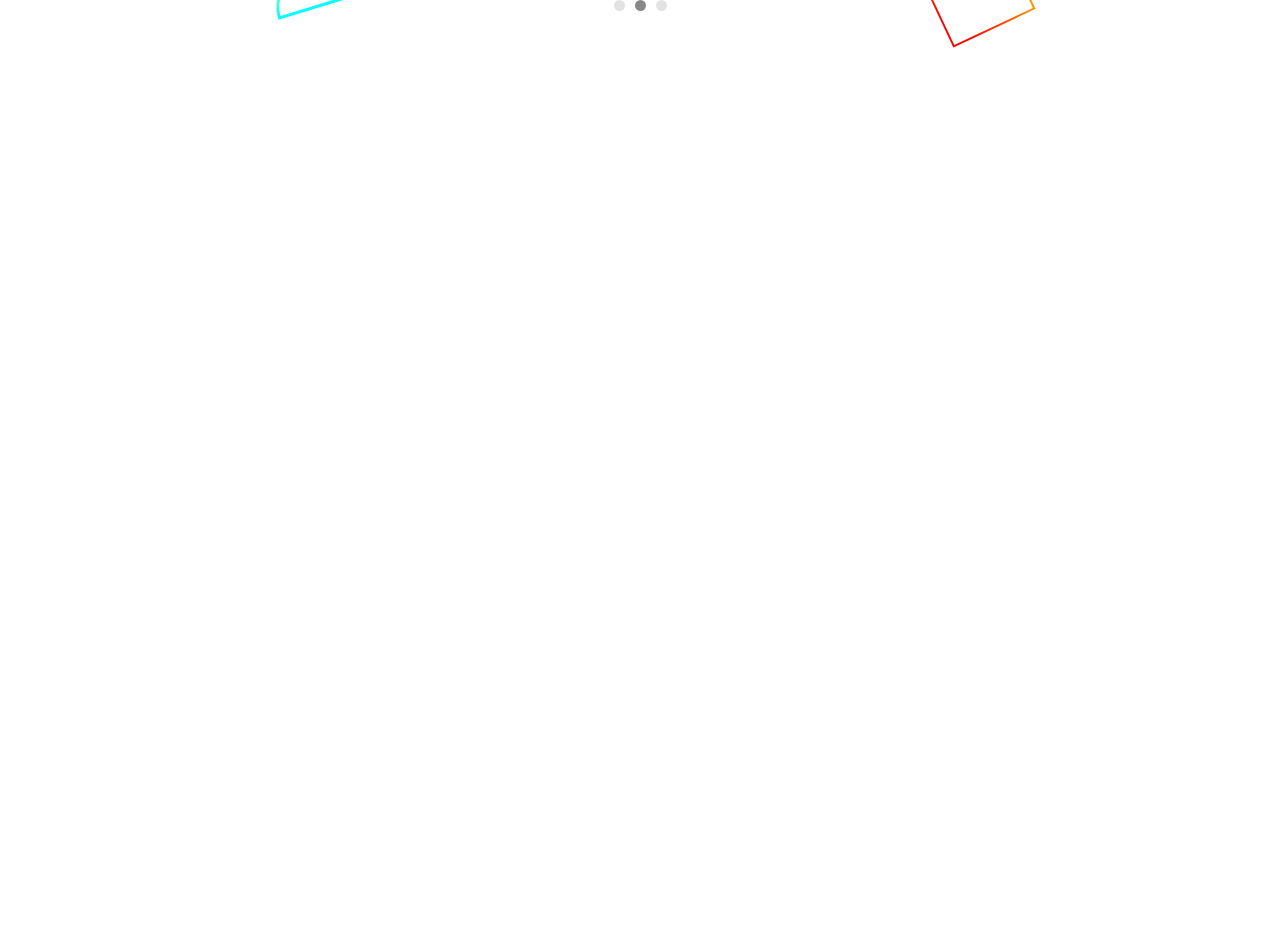
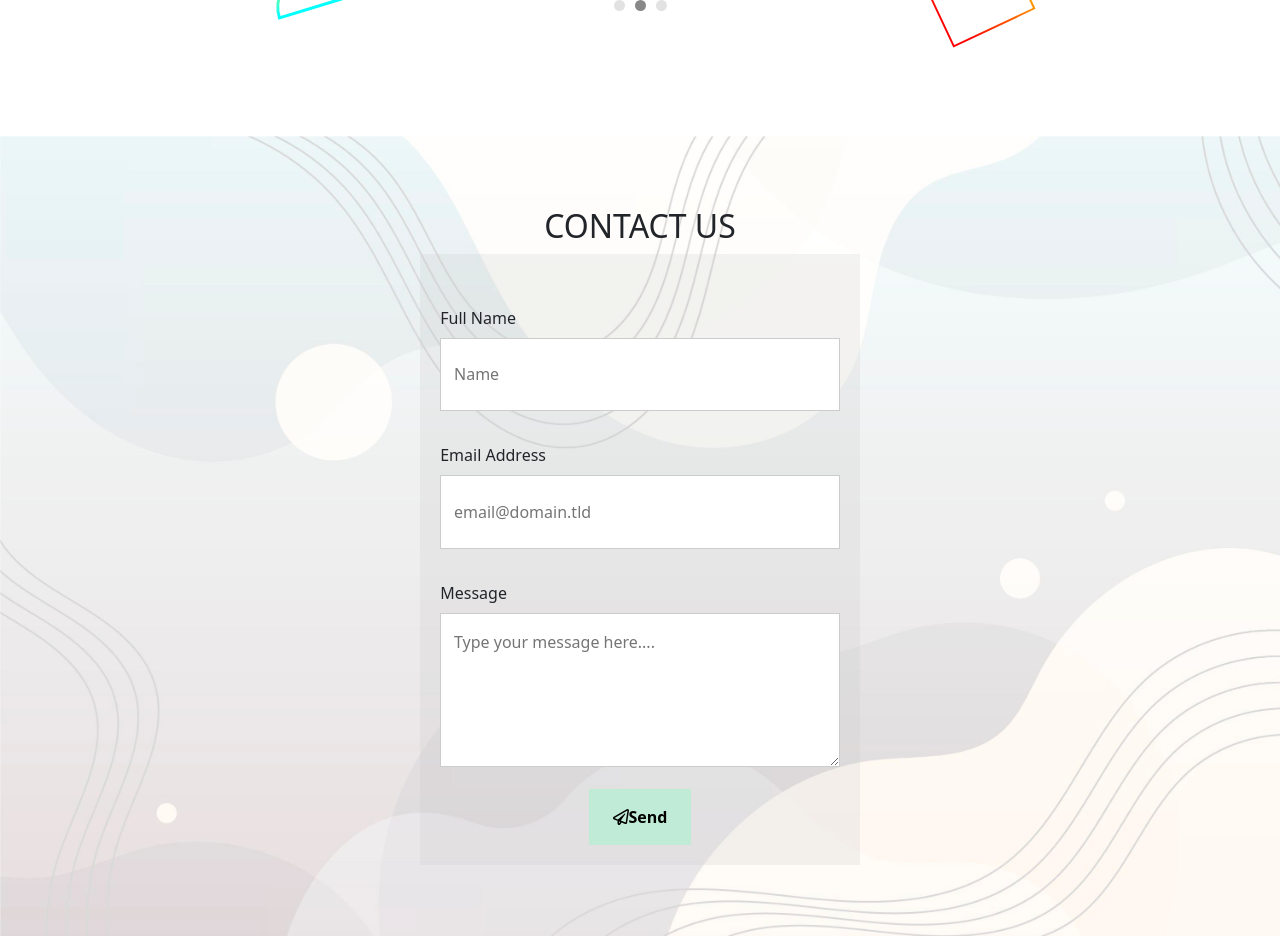
Before and after one commit to djmagnusa/ten-site, a React (Create React App) app: page / in a window 1280 px wide. Shown: the part 2340-3276 px from the top of the page. Before the commit the page ends 2476 px from the top, so only its background shows below. Built offline with nearby package versions, Linux system fonts and the light colour scheme.

Commit message:
Style contact section

```diff
--- a/src/App.css
+++ b/src/App.css
@@ -196,3 +196,104 @@ img[alt="logo"] {
   border: none;
   background: #888
 }
+
+/* contact us  */
+
+.contact-container{
+  display: flex;
+  align-items: center;
+  justify-content: center;
+  background-image: url("./images/contact.jpg");
+  background-size: cover;
+  background-repeat: no-repeat;
+  height: 800px;
+
+
+}
+
+.contact-container h2{
+    text-align: center;
+}
+
+.contact-container .wrapper .form-group:last-child{
+   display: flex;
+   text-align: center;
+   align-items: center;
+   justify-content: center;
+}
+
+form,
+input,
+textarea,
+button {
+  font-family: inherit;
+  font-size: initial;
+}
+
+.contact-container form{
+  box-sizing: border-box;
+  padding: 20px;
+  background-color: rgba(192,192,192,0.2);
+  box-shadow: #888;
+}
+.form-group label {
+  display: block;
+  margin: 2rem 0 0.5rem 0;
+}
+.form-group input[type="text"],
+.form-group input[type="email"],
+.form-group textarea {
+  width: 100%;
+  padding: 1rem 0.8rem;
+  border: 1px solid rgba(0, 0, 0, 0.2);
+  outline: 0;
+  transition: border 0.15s;
+}
+.form-group input[type="text"],
+.form-group input[type="email"] {
+  height: 4.6rem;
+}
+.form-group textarea {
+  resize: vertical;
+}
+.submit {
+  font-weight: bold;
+  margin-top: 1rem;
+  padding: 1rem 1.5rem;
+  border: none;
+  background: rgba(186, 238, 212, 0.815);
+  cursor: pointer;
+  transition: background 0.15s;
+}
+i {
+  margin-right: 0.5rem;
+}
+.submit:hover {
+  background: rgba(173, 216, 230, 1);
+}
+.form-group input[type="text"]:focus,
+.form-group input[type="email"]:focus,
+.form-group textarea:focus {
+  border: 1px solid #222;
+}
+
+@media screen and (min-width: 576px) {
+  .wrapper {
+    width: 70%;
+  }
+}
+@media screen and (min-width: 768px) {
+  .wrapper {
+    width: 55%;
+  }
+}
+@media screen and (min-width: 992px) {
+  .wrapper {
+    width: 45%;
+  }
+}
+@media screen and (min-width: 1200px) {
+  .wrapper {
+    width: 35%;
+  }
+}
--- a/src/App.js
+++ b/src/App.js
@@ -4,6 +4,7 @@ import Navbar from './components/Navbar';
 import Hero from './components/Hero';
 import Benefits from './components/Benefits';
 import Testimonials from './components/Testimonials';
+import Contact from './components/Contact';
 
 const App = () => {
   return (
@@ -12,6 +13,7 @@ const App = () => {
         <Hero />
         <Benefits />
         <Testimonials />
+        <Contact />
 
     </div>
   )
```
